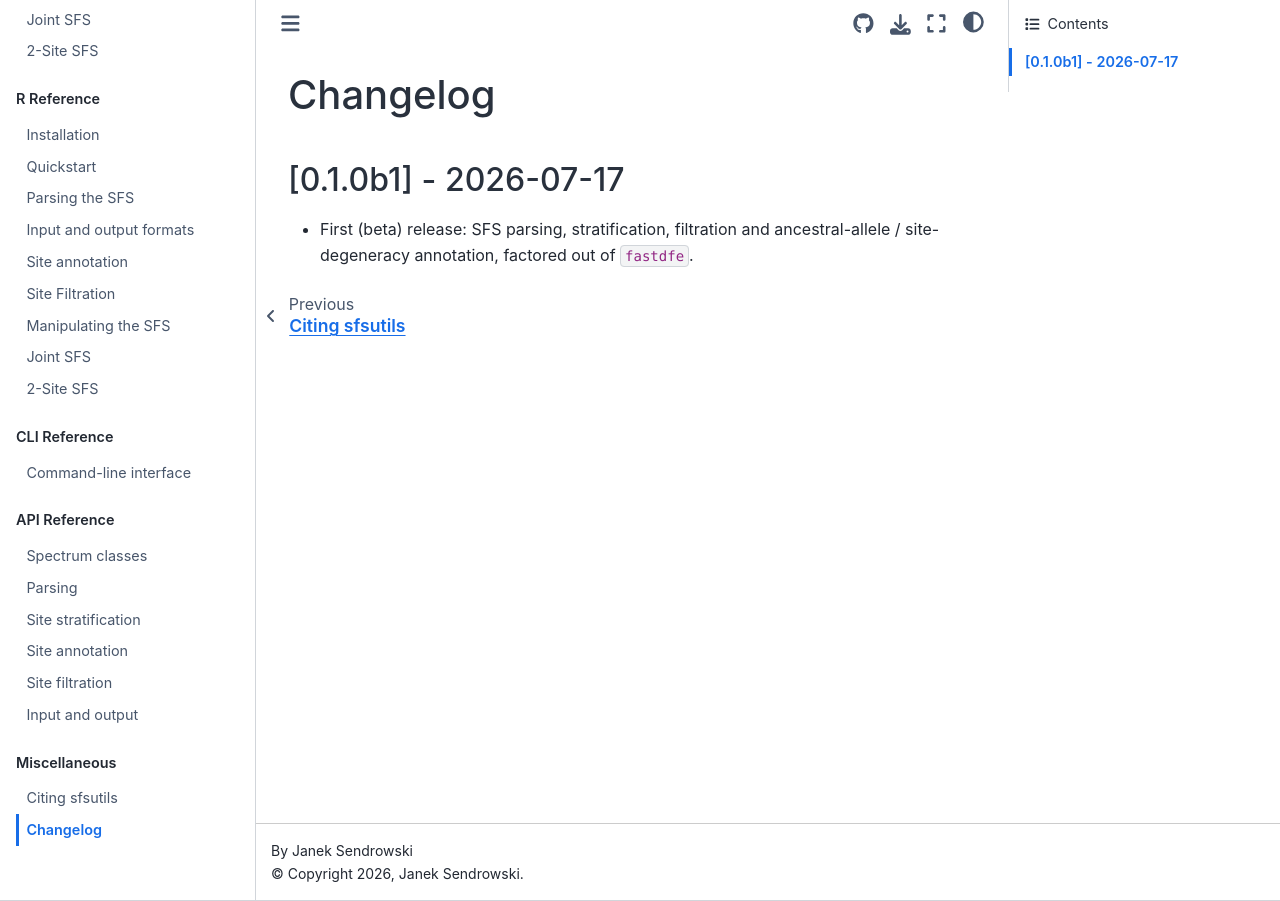
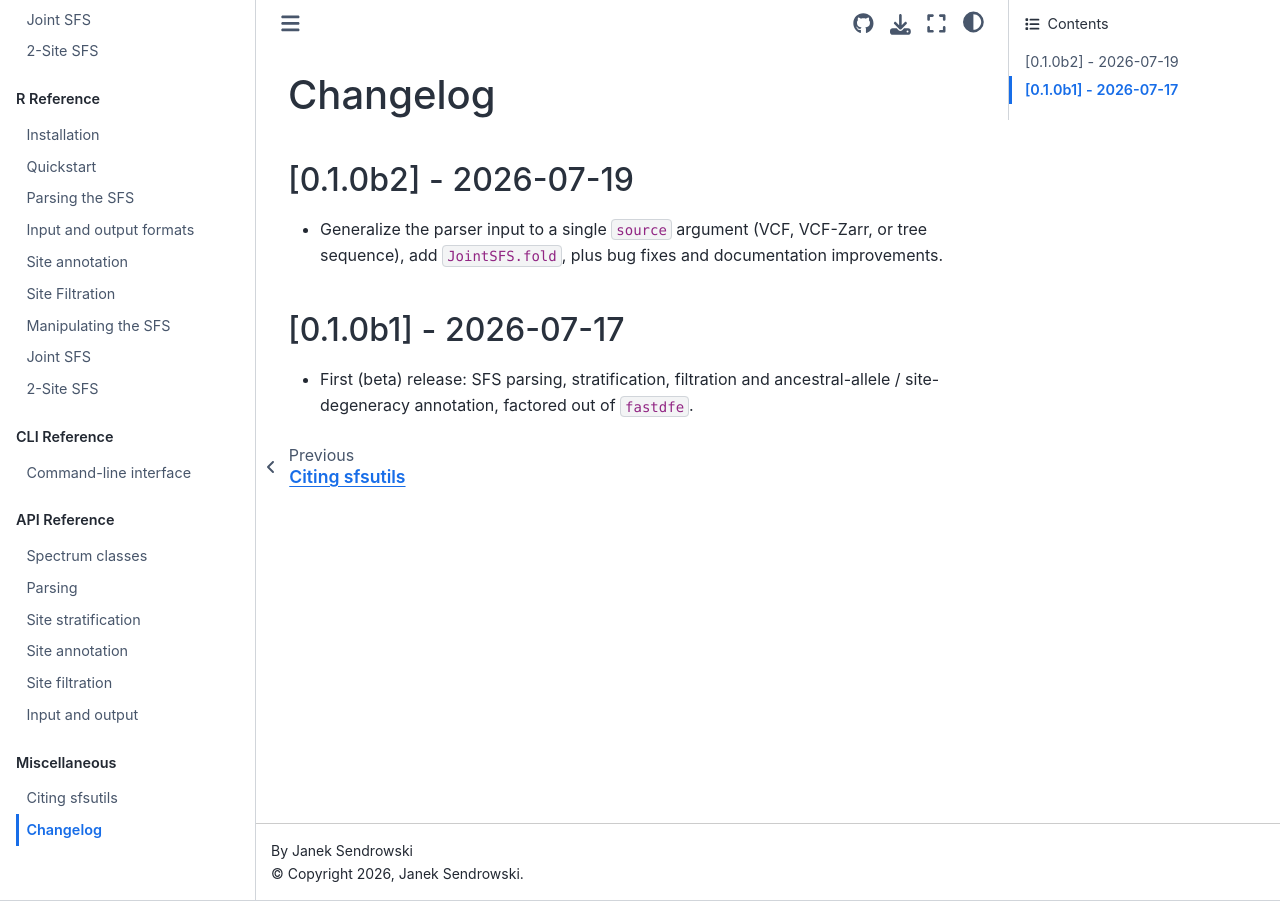
Before and after one commit to Sendrowski/SFSUtils, a Sphinx documentation site: the page built from docs/modules/changelog.rst, in a window 1280 px wide. Built offline with Sphinx 7.4.7 and the Sphinx Book theme 1.1.4, drawn with Linux system fonts in a browser that asks for light colours.

Commit message:
Bump version to 0.1.0b2

```diff
--- a/docs/conf.py
+++ b/docs/conf.py
@@ -20,7 +20,7 @@ project = 'sfsutils'
 year = datetime.datetime.now().year
 copyright = f'{year}, Janek Sendrowski'
 author = 'Janek Sendrowski'
-release = '0.1.0b1'
+release = '0.1.0b2'
 
 # -- General configuration ---------------------------------------------------
 # https://www.sphinx-doc.org/en/master/usage/configuration.html#general-configuration
--- a/docs/modules/changelog.rst
+++ b/docs/modules/changelog.rst
@@ -3,6 +3,10 @@
 Changelog
 =========
 
+[0.1.0b2] - 2026-07-19
+^^^^^^^^^^^^^^^^^^^^^^
+- Generalize the parser input to a single ``source`` argument (VCF, VCF-Zarr, or tree sequence), add ``JointSFS.fold``, plus bug fixes and documentation improvements.
+
 [0.1.0b1] - 2026-07-17
 ^^^^^^^^^^^^^^^^^^^^^^
 - First (beta) release: SFS parsing, stratification, filtration and ancestral-allele / site-degeneracy annotation, factored out of ``fastdfe``.
--- a/pyproject.toml
+++ b/pyproject.toml
@@ -1,6 +1,6 @@
 [tool.poetry]
 name = "sfsutils-popgen"
-version = "0.1.0b1"
+version = "0.1.0b2"
 description = "SFS parsing with site filtration and annotation, from VCF, Zarr, or tree sequences"
 authors = ["Sendrowski <sendrowski.janek@gmail.com>"]
 license = "GPL-3.0-or-later"
--- a/sfsutils/__init__.py
+++ b/sfsutils/__init__.py
@@ -7,9 +7,9 @@ ancestral-allele / site-degeneracy annotation.
 
 __author__ = "Janek Sendrowski"
 __contact__ = "sendrowski.janek@gmail.com"
-__date__ = "2026-07-17"
+__date__ = "2026-07-19"
 
-__version__ = '0.1.0b1'
+__version__ = '0.1.0b2'
 
 import logging
 import sys
```
